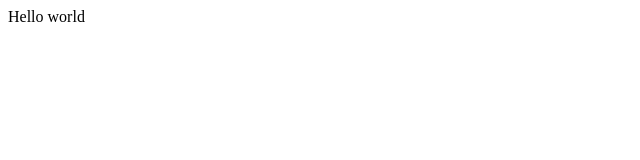
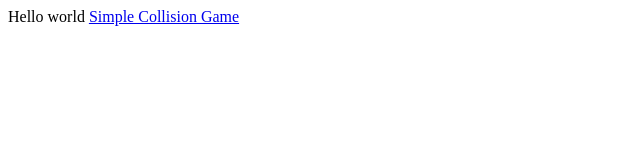
Before and after one commit to latentflip/LearningD3, a plain HTML site: page index.html in a window 1280 px wide. Shown: the whole page, without its empty margins (0-640 px from the left). Drawn offline with Linux system fonts and the light colour scheme.

Commit message:
Added link to collision game

```diff
--- a/index.html
+++ b/index.html
@@ -1 +1,3 @@
 Hello world
+
+<a href='collision_game/index.html'>Simple Collision Game</a>
```
